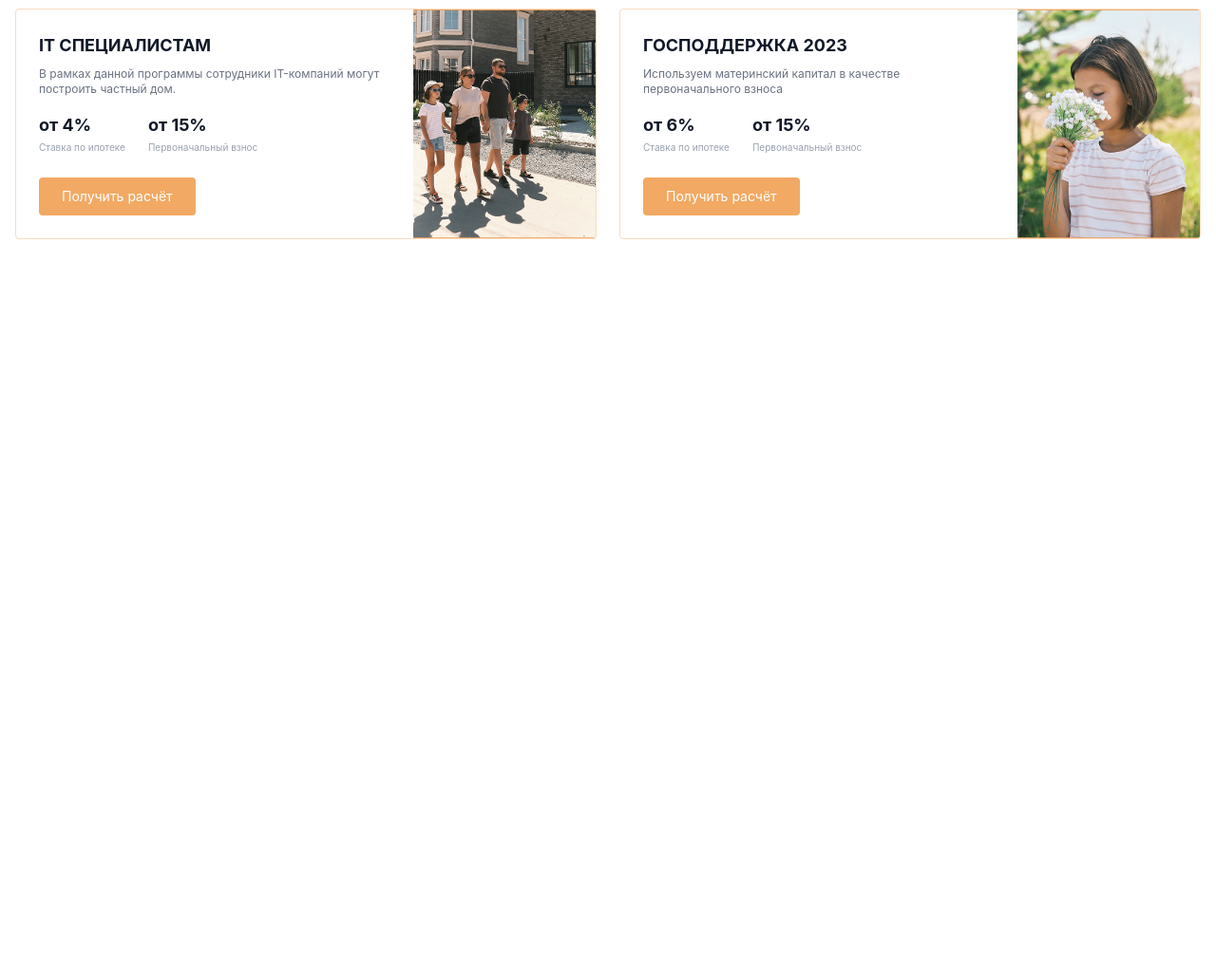
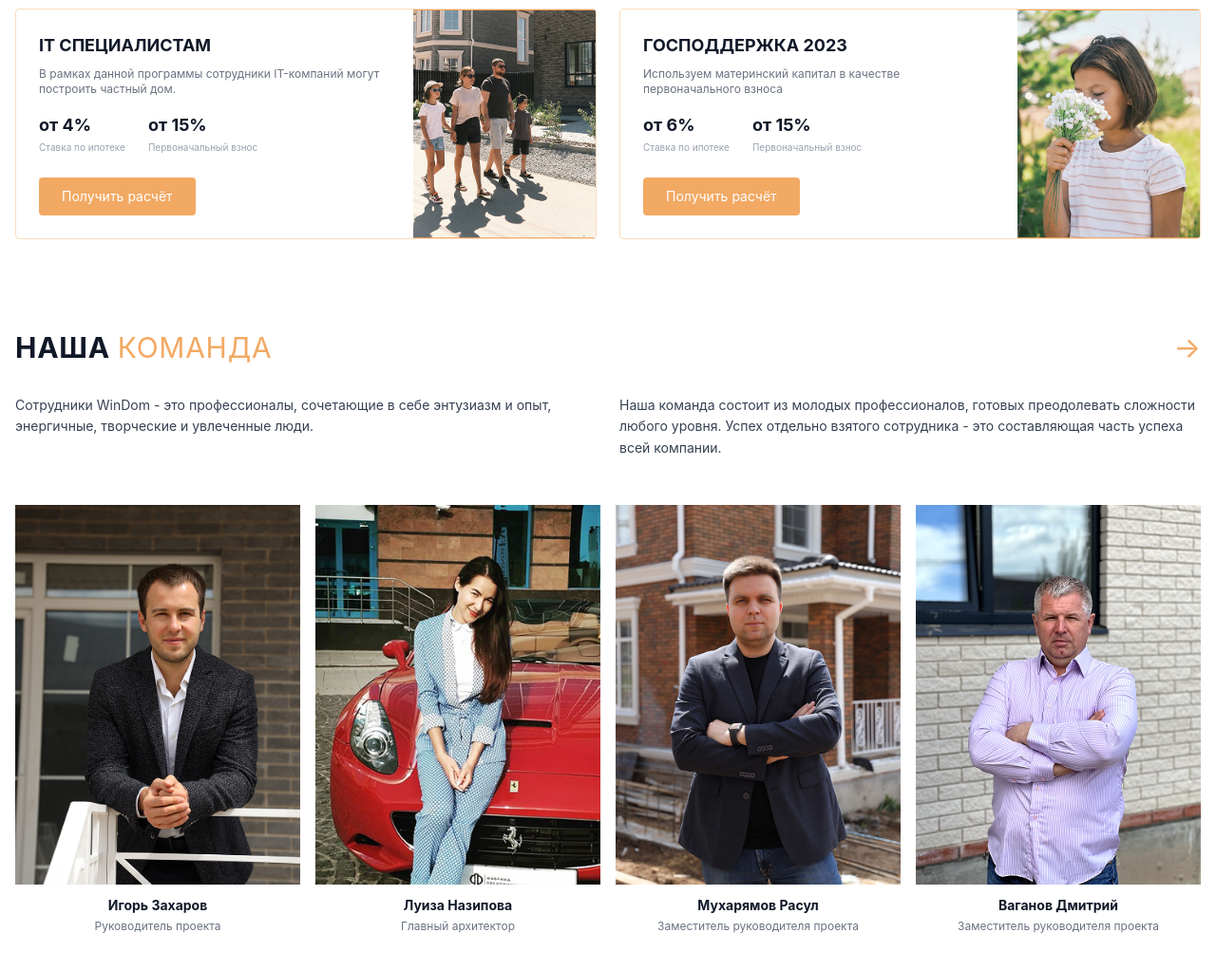
Before and after one commit to shokirovsh01/teamwork-5, a website: page index.html in a window 1280 px wide. Shown: the part 5997-7019 px from the top of the page at 95% size. Before the commit the page ends 6297 px from the top, so only its background shows below. Drawn offline with nearby package versions, Linux system fonts and the light colour scheme; files that its build step writes are made by us from their sources.

Commit message:
section 8

```diff
--- a/index.html
+++ b/index.html
@@ -473,6 +473,56 @@
 
 <!-- section 8 -->
 
+<section class="max-w-325 mx-auto px-4 py-12 font-sans text-gray-900">
+
+  <div class="flex justify-between items-center mb-8">
+    <h2 class="text-3xl font-bold uppercase tracking-wide">
+      Наша <span class="text-[#f2a963] font-normal">команда</span>
+    </h2>
+    <span class="text-[#f2a963] text-3xl hidden sm:block">→</span>
+  </div>
+
+  <div class="flex flex-col md:flex-row gap-6 mb-12 text-sm text-gray-700 leading-relaxed">
+    <p class="flex-1">
+      Сотрудники WinDom - это профессионалы, сочетающие в себе энтузиазм и опыт, энергичные, творческие и увлеченные люди.
+    </p>
+    <p class="flex-1">
+      Наша команда состоит из молодых профессионалов, готовых преодолевать сложности любого уровня. Успех отдельно взятого сотрудника - это составляющая часть успеха всей компании.
+    </p>
+  </div>
+
+  <div class="flex flex-wrap -m-2">
+
+    <div class="w-full sm:w-1/2 lg:w-1/4 p-2 text-center">
+      <img src="./src/image/Rectangle 92.png" alt="Игорь Захаров" class="w-full aspect-[3/4] object-cover mb-3" />
+      <h3 class="font-bold text-sm">Игорь Захаров</h3>
+      <p class="text-gray-500 text-xs mt-1">Руководитель проекта</p>
+    </div>
+
+    <div class="w-full sm:w-1/2 lg:w-1/4 p-2 text-center">
+      <img src="./src/image/Rectangle 93.png" alt="Луиза Назипова" class="w-full aspect-[3/4] object-cover mb-3" />
+      <h3 class="font-bold text-sm">Луиза Назипова</h3>
+      <p class="text-gray-500 text-xs mt-1">Главный архитектор</p>
+    </div>
+
+    <div class="w-full sm:w-1/2 lg:w-1/4 p-2 text-center">
+      <img src="./src/image/Rectangle 94.png" alt="Мухарямов Расул" class="w-full aspect-[3/4] object-cover mb-3" />
+      <h3 class="font-bold text-sm">Мухарямов Расул</h3>
+      <p class="text-gray-500 text-xs mt-1">Заместитель руководителя проекта</p>
+    </div>
+
+    <div class="w-full sm:w-1/2 lg:w-1/4 p-2 text-center">
+      <img src="./src/image/Rectangle 94 (1).png" alt="Ваганов Дмитрий" class="w-full aspect-[3/4] object-cover mb-3" />
+      <h3 class="font-bold text-sm">Ваганов Дмитрий</h3>
+      <p class="text-gray-500 text-xs mt-1">Заместитель руководителя проекта</p>
+    </div>
+
+  </div>
+
+</section>
+
+<!-- section 9 -->
+
 
 
 </body>
```
Also changed, not shown: src/image/Rectangle 108.png (added), src/image/Rectangle 93.png (added), src/image/Rectangle 94 (1).png (added), src/image/Rectangle 94.png (added), src/image/image 3.png (added).
